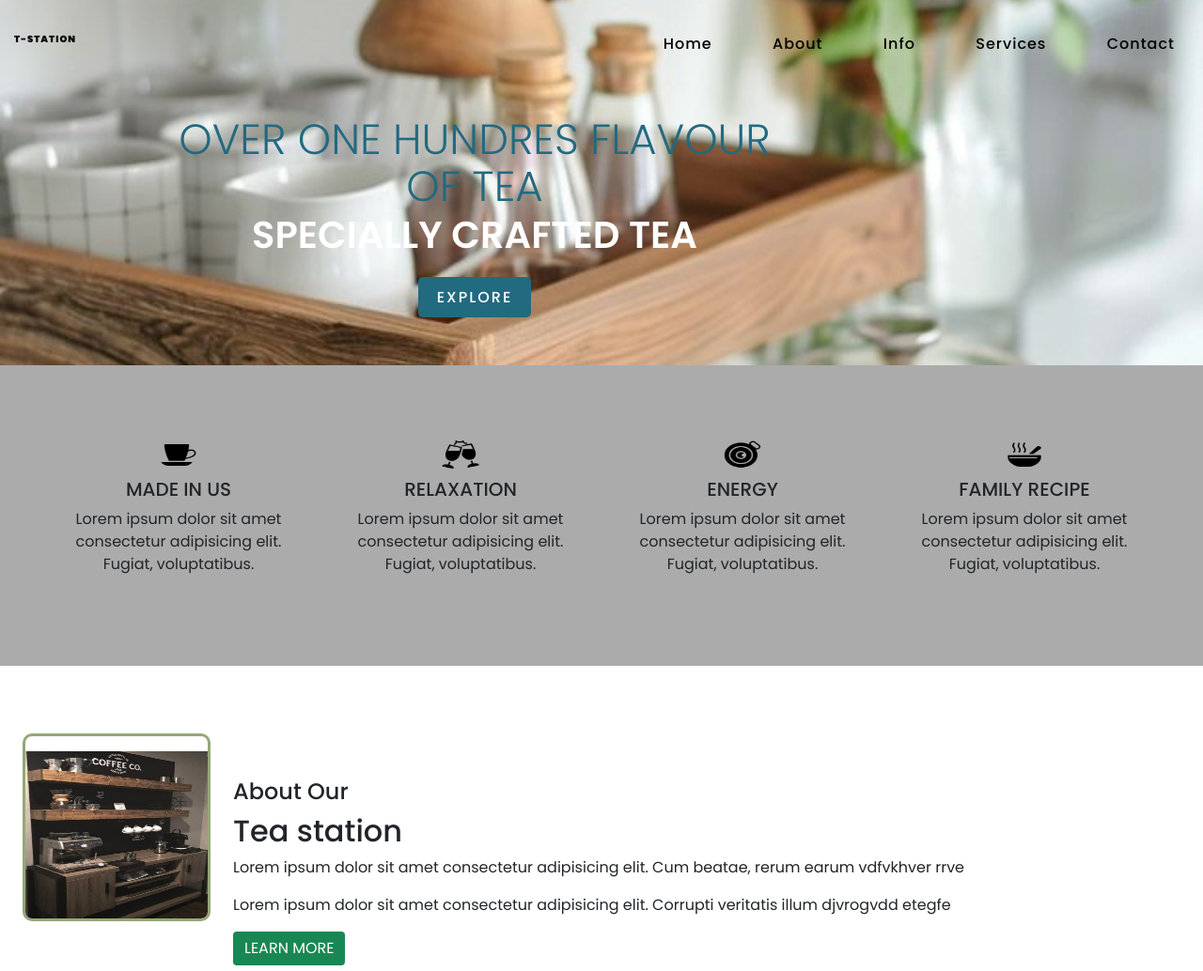
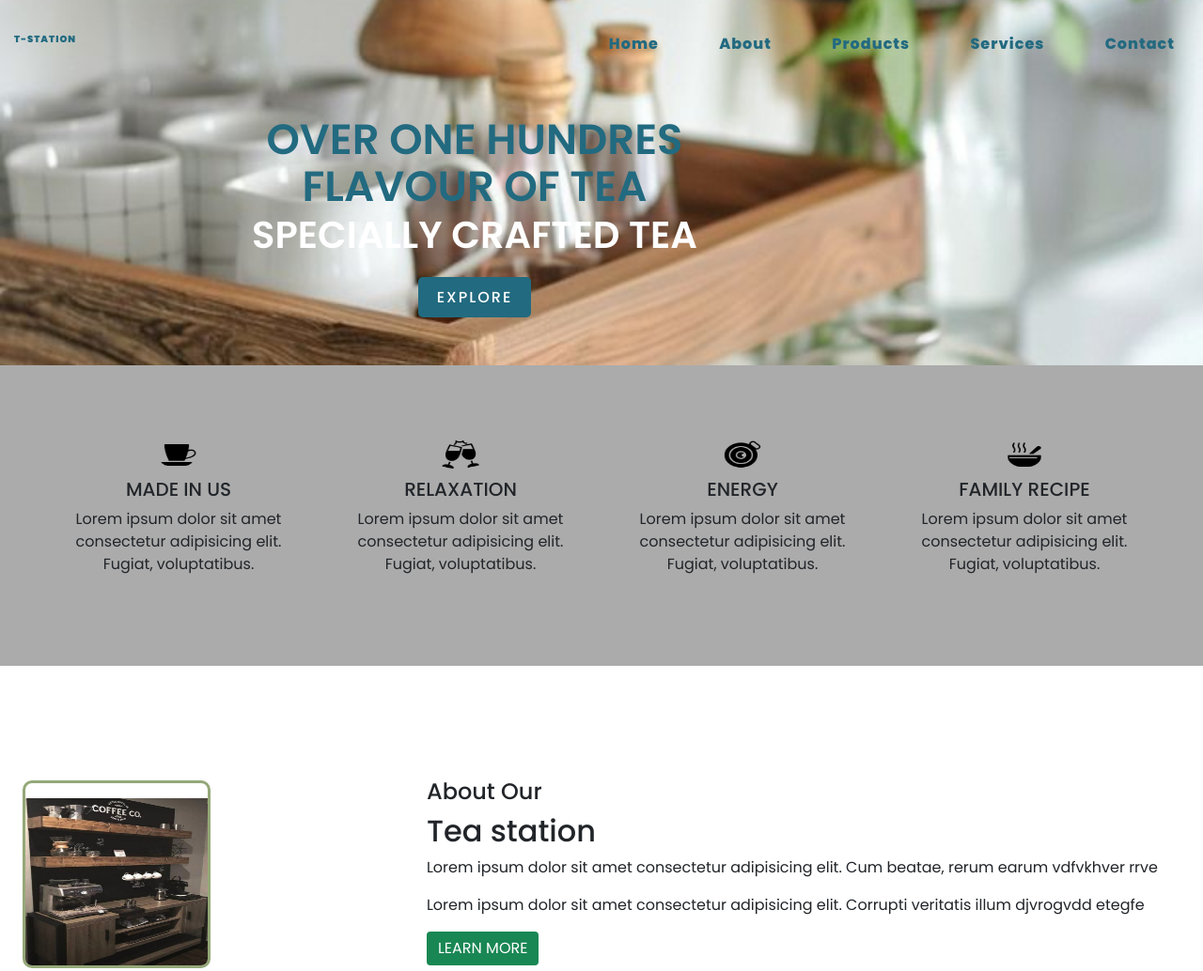
Before and after one commit to qoyman/Capstone-project, a plain HTML site: page index.html in a window 1280 px wide. Shown: the part 20-1054 px from the top of the page at 94% size. Drawn offline with nearby package versions, Linux system fonts and the light colour scheme.

Commit message:
complete mobile screen adjustment

```diff
--- a/index.html
+++ b/index.html
@@ -16,11 +16,11 @@
         <header>
           <h2><a href="#" class="logo pt-2">T-station</a></h2>
           <div class="navigation">
-            <a href="#">Home</a>
-            <a href="#">About</a>
-            <a href="#">Info</a>
-            <a href="#">Services</a>
-            <a href="#">Contact</a>
+            <a href="#section2">Home</a>
+            <a href="#section3">About</a>
+            <a href="#section4">Products</a>
+            <a href="#section5">Services</a>
+            <a href="#section6">Contact</a>
           </div>
           <label for="check">
             <i class="fas fa-bars menu-btn"></i>
@@ -28,14 +28,14 @@
           </label>
         </header>
         <div class="content">
-          <div class="info text-center">
+          <div class="info text-center justify-content-center">
             <h2>Over one hundres flavour of tea <br><span>SPECIALLY CRAFTED TEA</span></h2>
             <a href="#" class="info-btn">EXPLORE</a>
           </div>
         </div>
       </section>
 
-    <section class="sec2 text-center d-md-flex gap-3 mt-0" >
+    <section id="section2" class="sec2 text-center d-md-flex gap-3 mt-0" >
         <div class="row ">
          <div class="col-lg-3 col-md-6">
             <img src="images/us-made.png" alt="">
@@ -60,7 +60,7 @@
         </div>
     </section>
 
-    <section class="text-lg-start p-4 my-5 d-lg-flex mx-lg-auto sec-3">
+    <section id="section3" class="text-lg-start p-4 my-5 d-lg-flex mx-lg-auto sec-3 justify-content-between">
         <img src="images/darkcoffee.png" alt="" class="pt-3 rounded-4 w-md-70 sec3-img">
         <div class="mx-auto mt-3 mx-lg-4 mt-lg-5">
             <h4>About Our</h4>
@@ -71,7 +71,7 @@
         </div>
     </section>
 
-    <section class="sec4 mt-3 p-3">
+    <section id="section4" class="sec4 mt-3 p-3 justify-content-between">
     <div class="row">
       <div class="col-lg-3">
         <div class="sec4-pro pt-3">
@@ -101,7 +101,7 @@
         </div>
     </section>
 
-    <section class="sec-5 text-center mt-0 pt-3 p-3">
+    <section id="section5" class="sec-5 text-center mt-0 pt-3 p-3">
         <div class="out-explore mb-5 mt-3">
             <h3>Explore</h3>
             <h2>OUR SERVICES</h2>
@@ -140,7 +140,7 @@
         </div>
     </section>
 
-    <section class="p-3 d-md-flex gap-5 mx-md-auto sec-6">
+    <section id="section6" class="p-3 d-md-flex gap-5 mx-md-auto sec-6 mt-5">
         <div class="nofunc">
             <div class="my-4">
                 <p><img src="images/address.png" alt="" class="so-img"> Address</p>
@@ -155,7 +155,7 @@
                 <p>+123 456 789</p>
             </div>
         </div>
-        <div class="nofunc">
+        <div class="nofunc fucinfo">
             <div>
                 <p class="mb-5">NAME</p>
                 <hr class="w-50">
--- a/style.scss
+++ b/style.scss
@@ -31,7 +31,7 @@ header {
 
 header .logo {
   position: relative;
-  color: #090909;
+  color: #226a80;
   font-size: 10px;
   text-decoration: none;
   text-transform: uppercase;
@@ -40,9 +40,9 @@ header .logo {
 }
 
 header .navigation a {
-  color: #000;
+  color: #226a80;
   text-decoration: none;
-  font-weight: 500;
+  font-weight: 800;
   letter-spacing: 1px;
   padding: 2px 15px;
   border-radius: 20px;
@@ -54,7 +54,7 @@ header .navigation a:not(:last-child) {
   margin-right: 30px;
 }
 
-.header .navigation a:hover {
+header .navigation a:hover {
   background: #fff;
 }
 
@@ -68,6 +68,7 @@ header .navigation {
   cursor: pointer;
   transition: 0.3s;
   transition-property: color;
+  margin-right: 5px;
 }
 
 label:hover {
@@ -133,7 +134,7 @@ header .logo {
   color: #226a80;
   font-size: 10px;
   text-transform: uppercase;
-  font-weight: 300;
+  font-weight: 600;
   line-height: 60px;
   margin-bottom: 30px;
 }
@@ -177,6 +178,14 @@ header .logo {
         height: 40px;
         padding-bottom: 10px;
     }
+}
+
+// section3
+.sec3-img {
+    border: 3px solid rgb(148, 168, 120);
+    border-radius: 10px;
+    height: 200px;
+    width: 200px;
 }
 
 //section4
@@ -263,14 +272,6 @@ header .logo {
     border: 1px solid #38353d;
 }
 
-
-.sec3-img {
-    border: 3px solid rgb(148, 168, 120);
-    border-radius: 10px;
-    height: 200px;
-    width: 200px;
-}
-
 //section 6
 .so-img {
     width: 25px;
@@ -314,7 +315,12 @@ footer {
       .content .info p {
         font-size: 14px;
       }
-    }
+
+      .fucinfo {
+        margin-top: 25px;
+      }
+
+}
 
 @media (min-width: 1023px) {
     .content {
@@ -352,4 +358,9 @@ footer {
         width: fit-content;
         margin-top: 50px;
       }
+
+      .sec3-img {
+        margin-top: 50px;
+      }
+
 }
```
Also changed, not shown: style.css, 1 other file.
